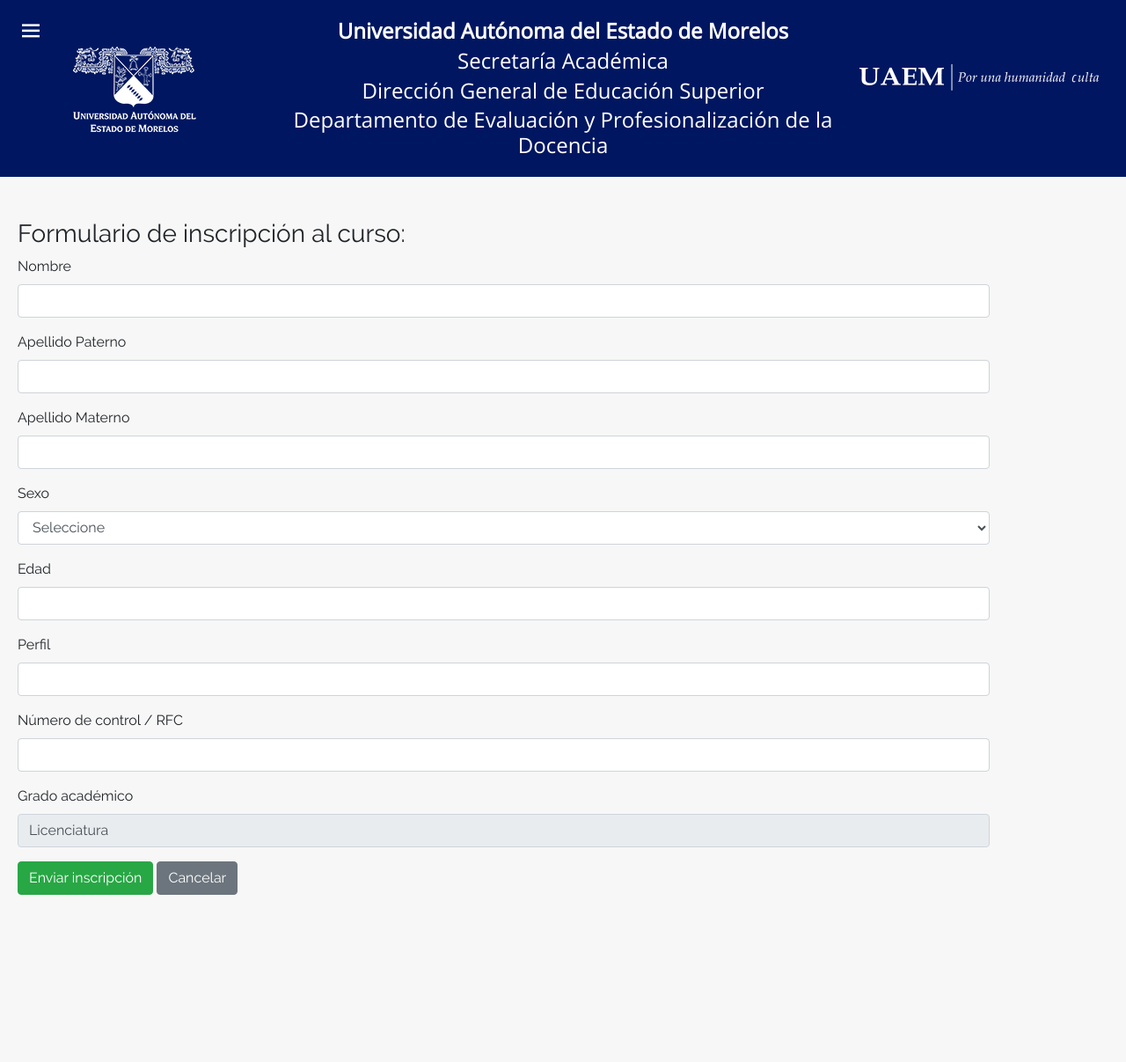
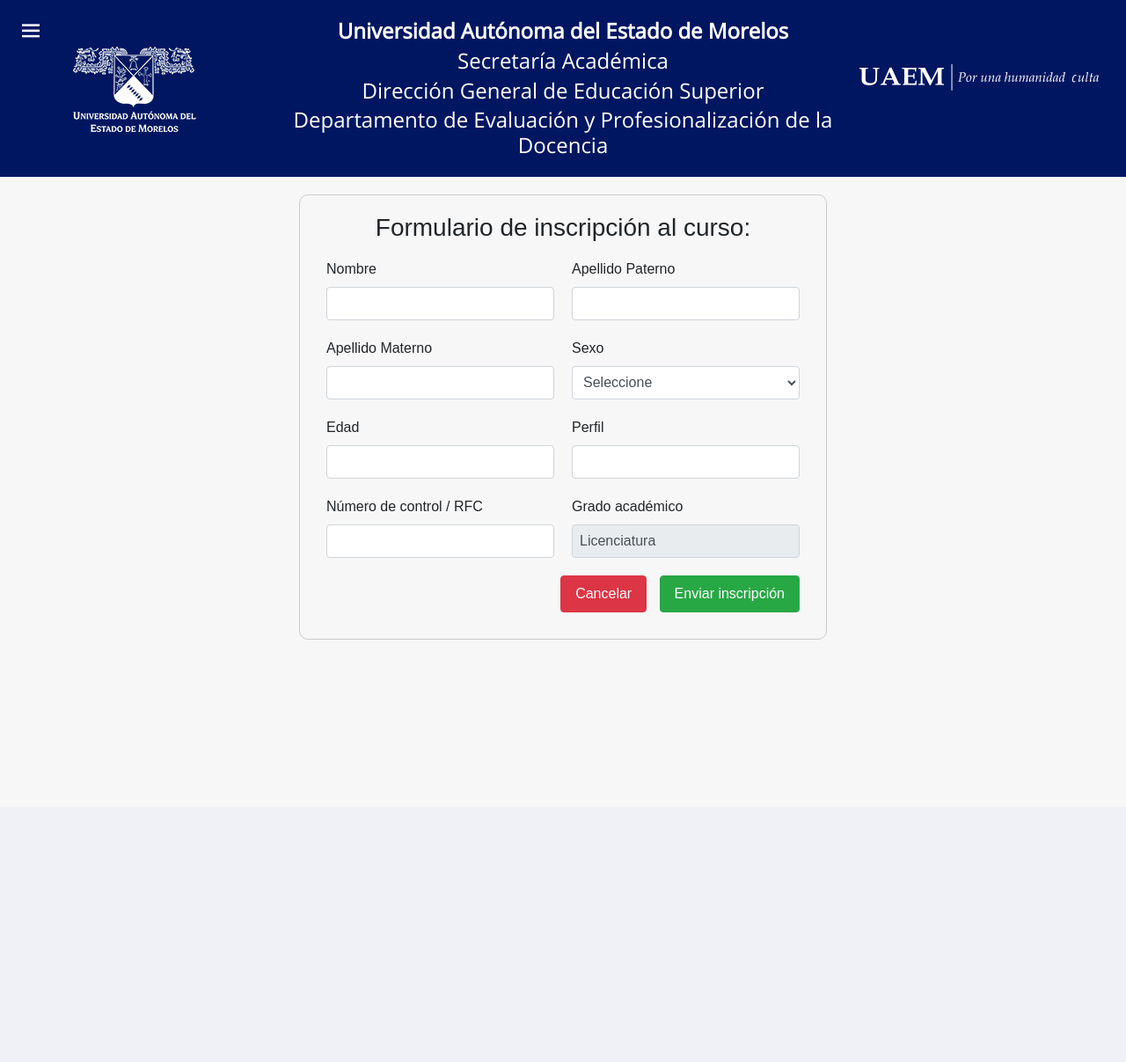
Before and after one commit to Oscarinho10/Formacion-Docente, a PHP site: page /User/registerActivity.php in a window 1280 px wide. Shown: the whole page at 88% size. After the commit the page ends 727 px from the top, so only its background shows below. Run offline with PHP 8.4, Linux system fonts and the light colour scheme.

Commit message:
modified initUser, register activity and layout in Module User

```diff
--- a/User/User.php
+++ b/User/initUser.php
@@ -5,8 +5,6 @@ include('../components/layout.php');
 
 
 <div class="card-container2">
-
-
 
     <a href="./ActivityUser.php" class="card2">
         <img src="<?php echo BASE_URL; ?>/assets/img/actividad_formativa.png" alt="Actividad Formativa">
--- a/User/registerActivity.php
+++ b/User/registerActivity.php
@@ -5,58 +5,67 @@ $id_actividad = isset($_GET['id']) ? $_GET['id'] : '';
 $nombre_curso = isset($_GET['curso']) ? urldecode($_GET['curso']) : '';
 ?>
 
-<div class="container mt-5">
-  <h3>Formulario de inscripción al curso: <strong><?php echo htmlspecialchars($nombre_curso); ?></strong></h3>
+<div style="width: 90%; max-width: 600px; margin: 20px auto; border: 1px solid #ccc; padding: 20px; border-radius: 10px; font-family: Arial; box-sizing: border-box;">
+  <h3 style="text-align: center;">Formulario de inscripción al curso:<br><strong><?php echo htmlspecialchars($nombre_curso); ?></strong></h3>
 
   <form action="procesar_inscripcion.php" method="post">
-
     <input type="hidden" name="id_actividad" value="<?php echo $id_actividad; ?>">
 
-    <div class="form-group">
-      <label for="nombre">Nombre</label>
-      <input type="text" class="form-control" name="nombre" required>
+    <div style="display: flex; flex-wrap: wrap; justify-content: space-between;">
+      <div style="flex: 1; min-width: 250px; padding: 10px; box-sizing: border-box;">
+        <label for="nombre">Nombre</label><br />
+        <input type="text" class="form-control" name="nombre" style="width: 100%; padding: 8px; box-sizing: border-box;" required>
       </div>
 
-    <div class="form-group">
-      <label for="apellido_paterno">Apellido Paterno</label>
-      <input type="text" class="form-control" name="apellido_paterno" required>
+      <div style="flex: 1; min-width: 250px; padding: 10px; box-sizing: border-box;">
+        <label for="apellido_paterno">Apellido Paterno</label><br />
+        <input type="text" class="form-control" name="apellido_paterno" style="width: 100%; padding: 8px; box-sizing: border-box;" required>
+      </div>
     </div>
 
-    <div class="form-group">
-      <label for="apellido_materno">Apellido Materno</label>
-      <input type="text" class="form-control" name="apellido_materno" required>
+    <div style="display: flex; flex-wrap: wrap; justify-content: space-between;">
+      <div style="flex: 1; min-width: 250px; padding: 10px; box-sizing: border-box;">
+        <label for="apellido_materno">Apellido Materno</label><br />
+        <input type="text" class="form-control" name="apellido_materno" style="width: 100%; padding: 8px; box-sizing: border-box;" required>
       </div>
 
-    <div class="form-group">
-      <label for="sexo">Sexo</label>
-      <select class="form-control" name="sexo" required>
+      <div style="flex: 1; min-width: 250px; padding: 10px; box-sizing: border-box;">
+        <label for="sexo">Sexo</label><br />
+        <select class="form-control" name="sexo" style="width: 100%; padding: 8px; box-sizing: border-box;" required>
           <option value="">Seleccione</option>
           <option value="H">Hombre</option>
           <option value="M">Mujer</option>
         </select>
       </div>
-
-    <div class="form-group">
-      <label for="edad">Edad</label>
-      <input type="number" class="form-control" name="edad" required>
     </div>
 
-    <div class="form-group">
-      <label for="perfil">Perfil</label>
-      <input type="text" class="form-control" name="perfil" required>
+    <div style="display: flex; flex-wrap: wrap; justify-content: space-between;">
+      <div style="flex: 1; min-width: 250px; padding: 10px; box-sizing: border-box;">
+        <label for="edad">Edad</label><br />
+        <input type="number" class="form-control" name="edad" style="width: 100%; padding: 8px; box-sizing: border-box;" required>
       </div>
 
-    <div class="form-group">
-      <label for="control_rfc">Número de control / RFC</label>
-      <input type="text" class="form-control" name="control_rfc" required>
+      <div style="flex: 1; min-width: 250px; padding: 10px; box-sizing: border-box;">
+        <label for="perfil">Perfil</label><br />
+        <input type="text" class="form-control" name="perfil" style="width: 100%; padding: 8px; box-sizing: border-box;" required>
+      </div>
     </div>
 
-    <div class="form-group">
-      <label for="grado">Grado académico</label>
-      <input type="text" class="form-control" value="Licenciatura" disabled>
+    <div style="display: flex; flex-wrap: wrap; justify-content: space-between;">
+      <div style="flex: 1; min-width: 250px; padding: 10px; box-sizing: border-box;">
+        <label for="control_rfc">Número de control / RFC</label><br />
+        <input type="text" class="form-control" name="control_rfc" style="width: 100%; padding: 8px; box-sizing: border-box;" required>
       </div>
 
-    <button type="submit" class="btn btn-success">Enviar inscripción</button>
-    <a href="tabla_actividades.php" class="btn btn-secondary">Cancelar</a>
+      <div style="flex: 1; min-width: 250px; padding: 10px; box-sizing: border-box;">
+        <label for="grado">Grado académico</label><br />
+        <input type="text" class="form-control" value="Licenciatura" disabled style="width: 100%; padding: 8px; box-sizing: border-box;">
+      </div>
+    </div>
+
+    <div style="text-align: right; padding: 10px;">
+      <a href="./ActivityUser.php" type="button" class="btn btn-danger" style="padding: 8px 16px; margin-right: 10px;">Cancelar</a>
+      <button type="submit" class="btn btn-success" style="padding: 8px 16px;">Enviar inscripción</button>
+    </div>
   </form>
 </div>
--- a/assets/css/estilo.css
+++ b/assets/css/estilo.css
@@ -296,10 +296,7 @@ body {
     left: 0;
     width: 100%;
     height: 208px;
-    background-color: #003B7A;
-    color: white;
-    padding: 10px 20px;
-    box-sizing: border-box;
+
     z-index: 1000;
 }
 
@@ -446,10 +443,14 @@ body {
 
 .card-container2 {
     display: flex;
-    flex-wrap: wrap;
-    justify-content: center;
-    gap: 30px;
-    margin-top: 50px;
+  flex-wrap: wrap;
+  justify-content: center;
+  gap: 20px;
+  padding: 20px;
+  max-width: 100%;
+  box-sizing: border-box;
+
+
 }
 
 .card2 {
--- a/components/layout.php
+++ b/components/layout.php
@@ -44,7 +44,7 @@
 
 
             <div class="nav__list">
-                <a href="../User/User.php" class="nav__link active-link"><span class="nav__name">Menú principal</span></a>
+                <a href="../User/initUser.php" class="nav__link active-link"><span class="nav__name">Menú principal</span></a>
                 <a href="#" class="nav__link"><span class="nav__name">Perfil</span></a>
                 <a href="../User/ActivityUser.php" class="nav__link"><span class="nav__name">Actividad Formativa</span></a>
                 <a href="#" class="nav__link"><span class="nav__name">Constancia instructor</span></a>
@@ -81,11 +81,6 @@
         </div>
     </div>
 
-    <!-- CONTENIDO PRINCIPAL -->
-    <div class="container mt-4">
-        <!-- Aquí va el contenido dinámico -->
-    </div>
-
     <!-- SCRIPTS -->
     <script type="text/javascript" src="https://code.jquery.com/jquery-3.6.0.min.js"></script>
     <script type="text/javascript" src="https://cdn.jsdelivr.net/npm/@popperjs/core@2.11.4/dist/umd/popper.min.js"></script>
```
Lines whose indentation alone changed are shown as unchanged.
